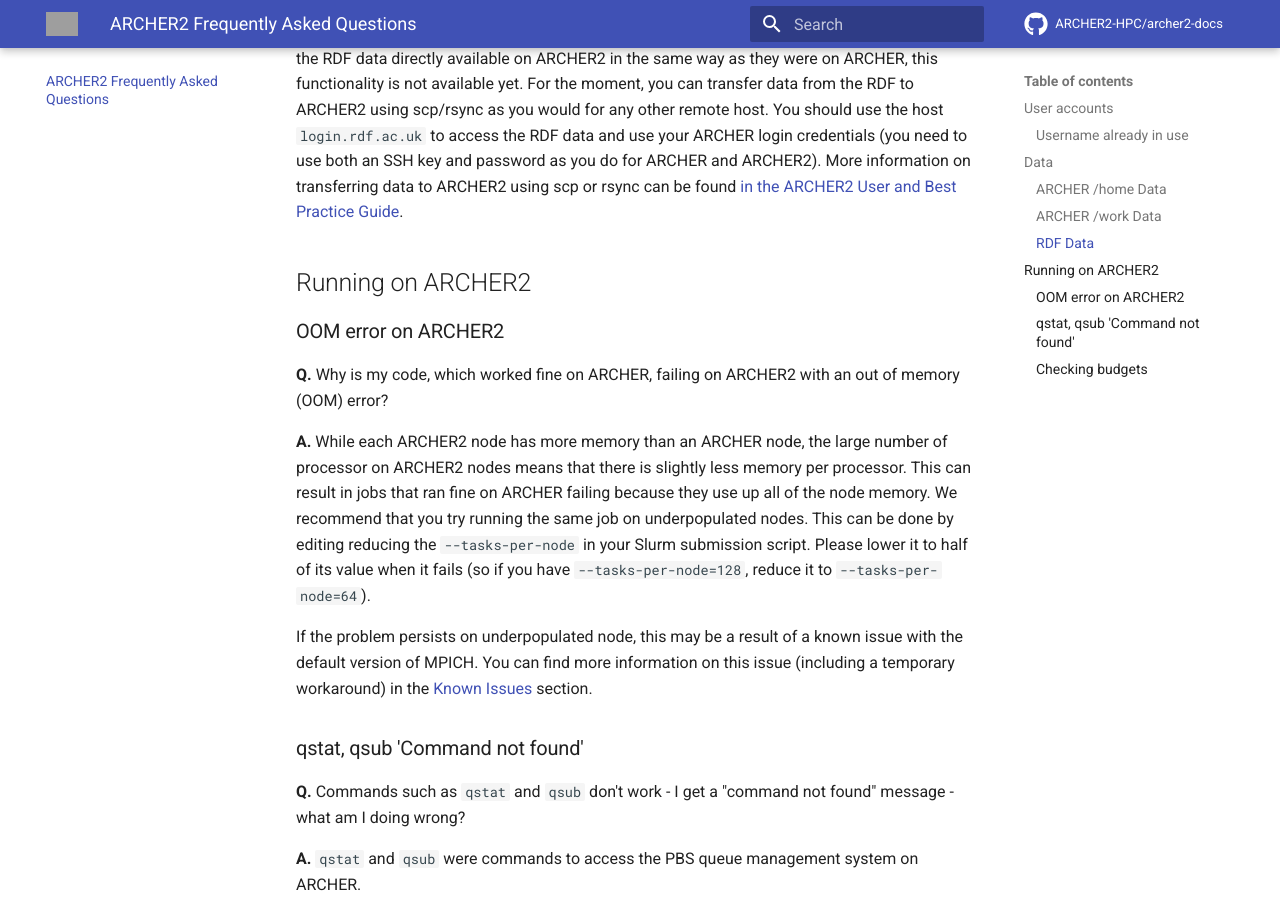
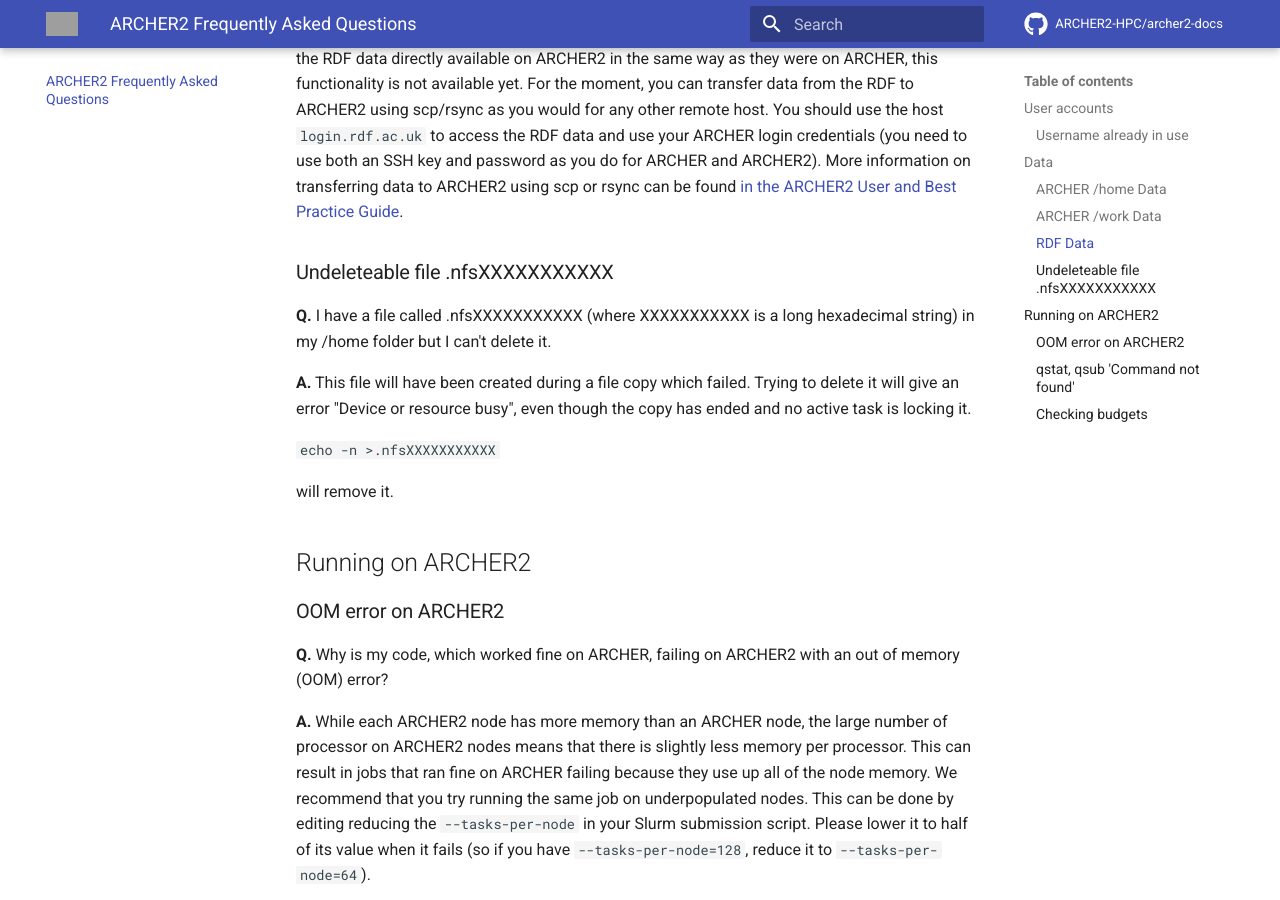
Before and after one commit to ARCHER2-HPC/archer2-docs, an MkDocs documentation site: the page built from docs/faq/index.md, in a window 1280 px wide and 900 px high, scrolled down 1530 px. Built offline with MkDocs 1.6.1 and Material for MkDocs 9.7.7, drawn with Linux system fonts in a browser that asks for light colours; comment, search, counter and statistics services are not loaded; grey boxes are pictures that could not be loaded.

Commit message:
Add note on undeleteable .nfsxxxx file

```diff
--- a/docs/faq/index.md
+++ b/docs/faq/index.md
@@ -44,6 +44,16 @@
 **Q.** What is happening to data on the RDF (`/epsrc` and `/general`) and how can I access data on the RDF from ARCHER2?
 
 **A.** Data on the RDF will persist beyond the lifetime of ARCHER. Although there are plans to make the RDF data directly available on ARCHER2 in the same way as they were on ARCHER, this functionality is not available yet. For the moment, you can transfer data from the RDF to ARCHER2 using scp/rsync as you would for any other remote host. You should use the host `login.rdf.ac.uk` to access the RDF data and use your ARCHER login credentials (you need to use both an SSH key and password as you do for ARCHER and ARCHER2). More information on transferring data to ARCHER2 using scp or rsync can be found [in the ARCHER2 User and Best Practice Guide](https://docs.archer2.ac.uk/user-guide/data/).
+
+### Undeleteable file .nfsXXXXXXXXXXX
+
+**Q.**  I have a file called .nfsXXXXXXXXXXX (where XXXXXXXXXXX is a long hexadecimal string) in my /home folder but I can't delete it.
+
+**A.** This file will have been created during a file copy which failed.  Trying to delete it will give an error "Device or resource busy", even though the copy has ended and no active task is locking it.
+
+`echo -n >.nfsXXXXXXXXXXX`
+
+will remove it.
 
 ## Running on ARCHER2
 
```
